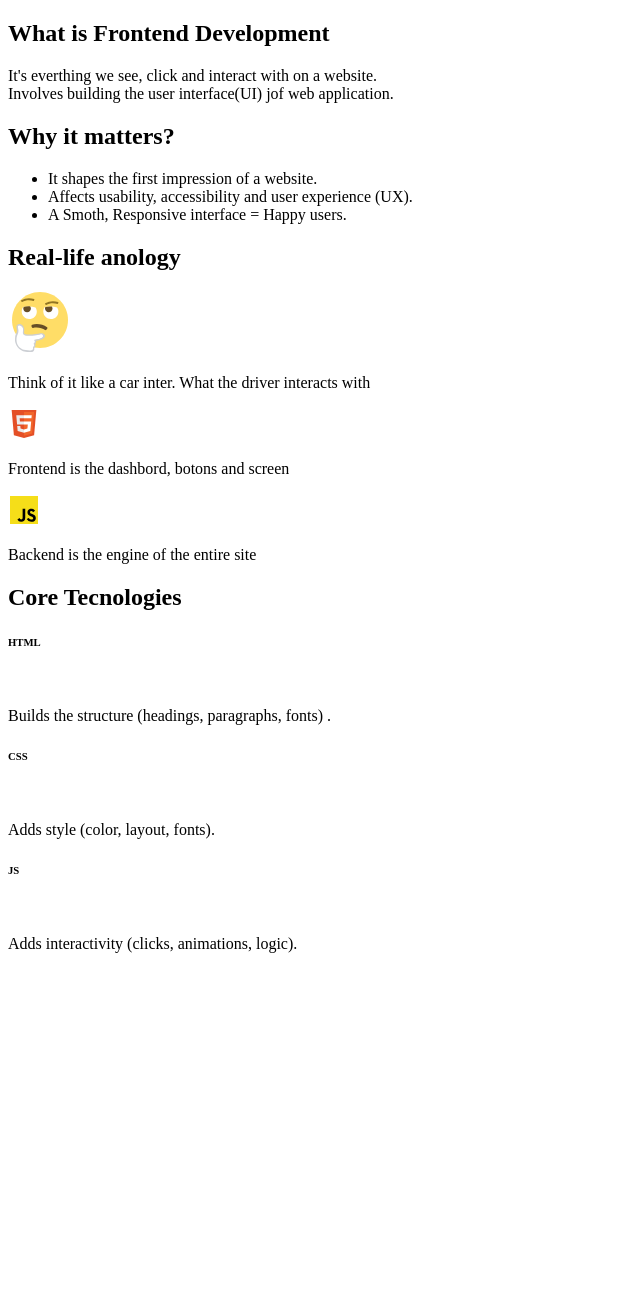
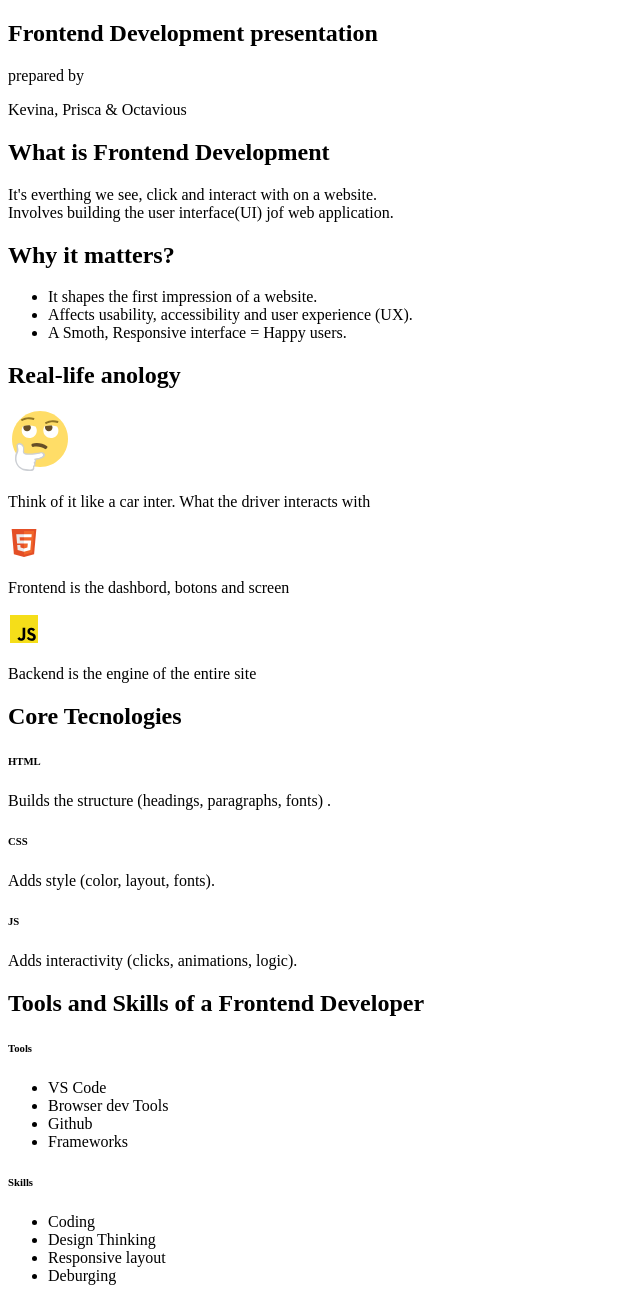
Before and after one commit to Nags562/Slides, a plain HTML site: page index.html in a window 1280 px wide. Shown: the whole page, without its empty margins (0-640 px from the left). Before the commit the page ends 969 px from the top, so only its background shows below. Drawn offline with Linux system fonts and the light colour scheme.

Commit message:
Have added information in slide six

```diff
--- a/index.html
+++ b/index.html
@@ -9,13 +9,19 @@
   <body>
     <main>
       <section class="slideOne slides">
+        <h1>Frontend Development presentation</h1>
+        <p>prepared by</p>
+        <p>Kevina, Prisca & Octavious</p>
+
+      </section>
+      <section class="slideTwo slides">
         <h1>What is Frontend Development</h1>
         <p>
           It's everthing we see, click and interact with on a website. <br />
           Involves building the user interface(UI) jof web application.
         </p>
       </section>
-      <section class="slideTwo slides">
+      <section class="slideThree slides">
         <h1>Why it matters?</h1>
         <ul>
           <li>It shapes the first impression of a website.</li>
@@ -23,9 +29,9 @@
           <li>A Smoth, Responsive interface = Happy users.</li>
         </ul>
       </section>
-      <section class="slideThree slides">
+      <section class="slideFour slides">
         <h1>Real-life anology</h1>
-        <div>
+        <div class="child">
           <svg
             xmlns="http://www.w3.org/2000/svg"
             width="64"
@@ -71,7 +77,7 @@
           </svg>
           <p>Think of it like a car inter. What the driver interacts with</p>
         </div>
-        <div>
+        <div class="child">
           <svg
             xmlns="http://www.w3.org/2000/svg"
             width="32"
@@ -94,7 +100,7 @@
           </svg>
           <p>Frontend is the dashbord, botons and screen</p>
         </div>
-        <div>
+        <div class="child">
           <svg
             xmlns="http://www.w3.org/2000/svg"
             width="32"
@@ -109,26 +115,45 @@
           <p>Backend is the engine of the entire site</p>
         </div>
       </section>
-      <section class="slideFour slides">
+      <section class="slideFive slides">
         <h1>Core Tecnologies</h1>
         <div>
             <h6>HTML</h6>
-            <img src="" alt="">
+
             <p>Builds the structure (headings, paragraphs, fonts) .</p>
         </div>
         <div>
             <h6>CSS</h6>
-            <img src="" alt="">
+
             <p>Adds style (color, layout, fonts).</p>
         </div>
         <div>
             <h6>JS</h6>
-            <img src="" alt="">
+
             <p>Adds interactivity (clicks, animations, logic).</p>
         </div>
 
       </section>
-      <section class="slideFive slides"></section>
+      <section class="slideSix slides">
+        <h1>Tools and Skills of a Frontend Developer</h1>
+        <h6>Tools</h6>
+        <ul>
+          <li>VS Code</li>
+          <li>Browser dev Tools</li>
+          <li>Github</li>
+          <li>Frameworks</li>
+        </ul>
+        <h6>Skills</h6>
+        <ul>
+          <li>Coding</li>
+          <li>Design Thinking</li>
+          <li>Responsive layout</li>
+          <li>Deburging</li>
+        </ul>
+
+
+
+      </section>
     </main>
   </body>
   <script src="./index.js"></script>
```
